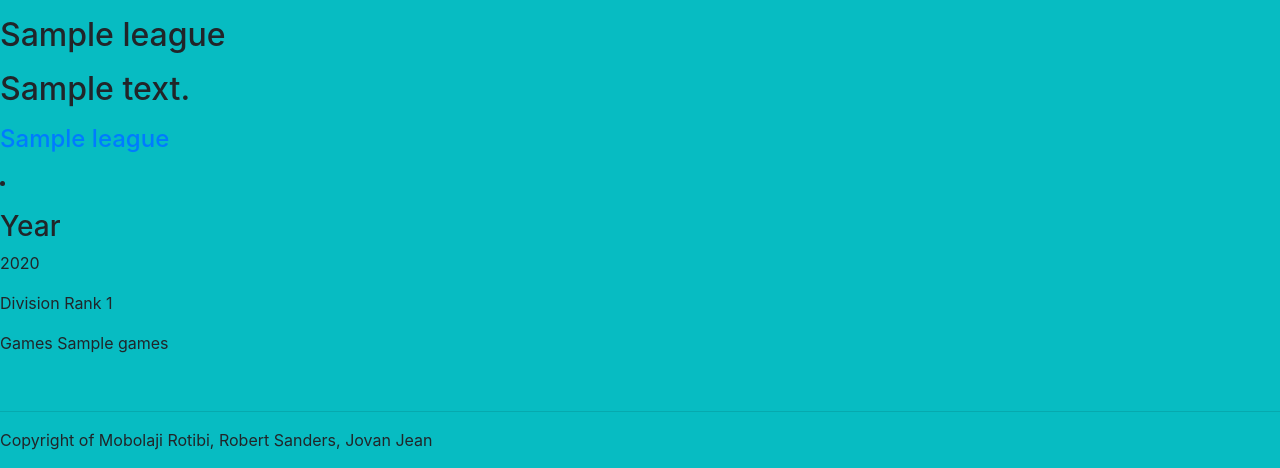
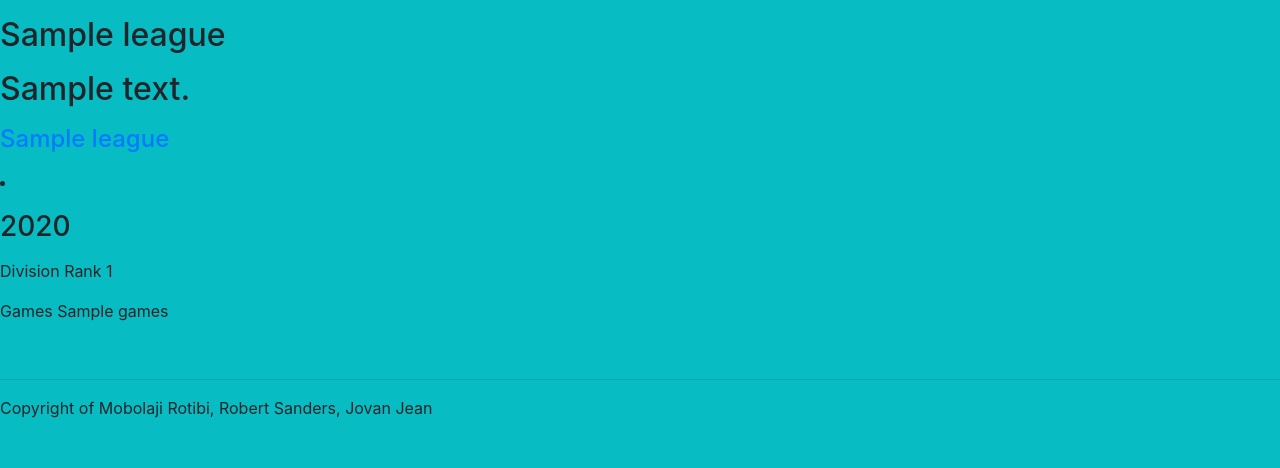
Before and after one commit to robSanders818/sports-database, a Node server app: template views/team.ejs in a window 1280 px wide. Shown: the part 382-850 px from the top of the page. After the commit the page ends 800 px from the top, so only its background shows below. Run offline with Node 20, Linux system fonts and the light colour scheme; the template is opened without the code that fills it: most values are stand-ins (such as "Sample title", 1, 10 or a date in 2020); some libraries are stand-ins or nearby versions.

Commit message:
team year fix

```diff
--- a/views/header.ejs
+++ b/views/header.ejs
@@ -1,6 +1,6 @@
 
 <nav class="navbar navbar-expand-lg navbar-light bg-light">
-        <a class="navbar-brand" href="/"><h4><img src="https://i.imgur.com/fQAh4fT.png"></h4></a>
+        <a class="navbar-brand" href="/home"><h4><img src="https://i.imgur.com/fQAh4fT.png"></h4></a>
         <button class="navbar-toggler" type="button" data-toggle="collapse" data-target="#navbarSupportedContent" aria-controls="navbarSupportedContent" aria-expanded="false" aria-label="Toggle navigation">
           <span class="navbar-toggler-icon"></span>
         </button>
--- a/views/team.ejs
+++ b/views/team.ejs
@@ -15,7 +15,7 @@
 
     <%  for(var i = 0; i < stats.length; i++){ %>
         <li>
-            <p><h3>Year </h3><%= stats[i].year %></p>
+            <p><h3><%= stats[i].team_year %></h3></p>
             <p>Division Rank <%= stats[i].div_rank %></p>
             <p>Games <%= stats[i].games %></p>
         </li>
```
